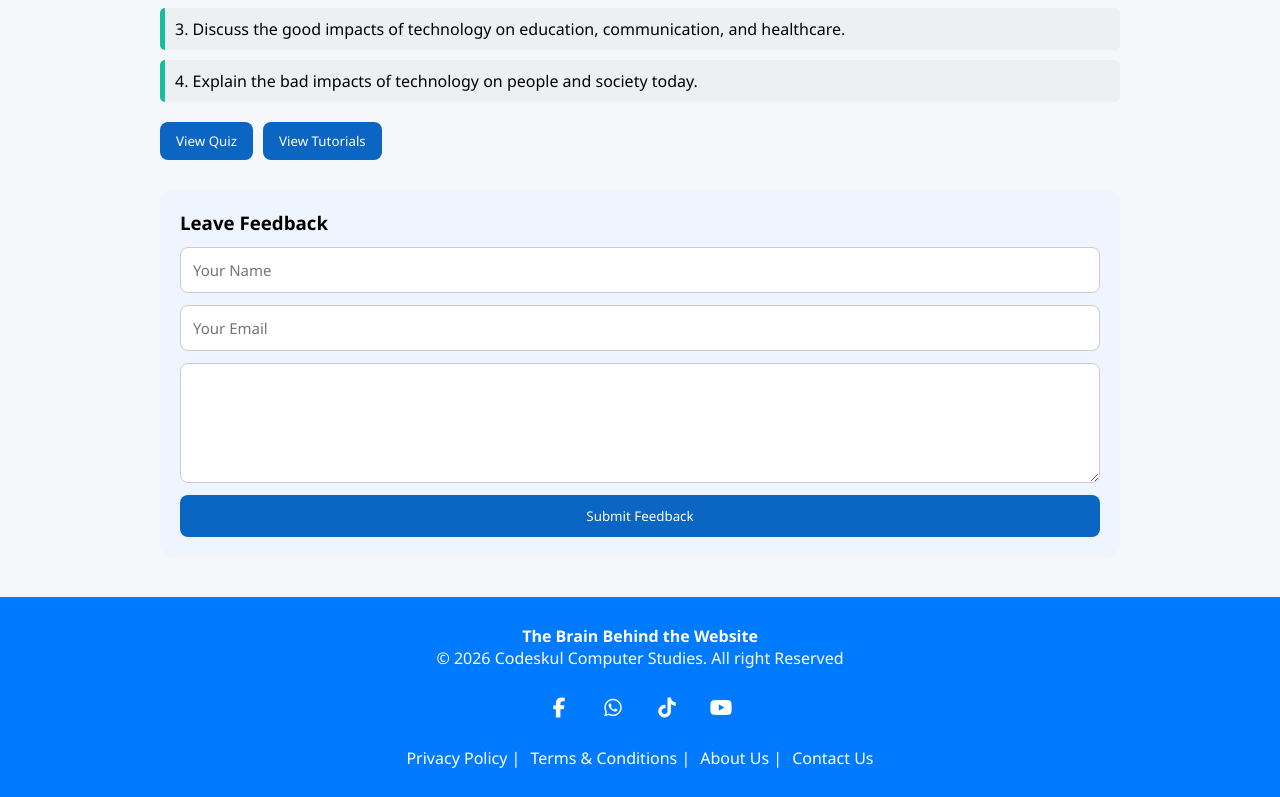
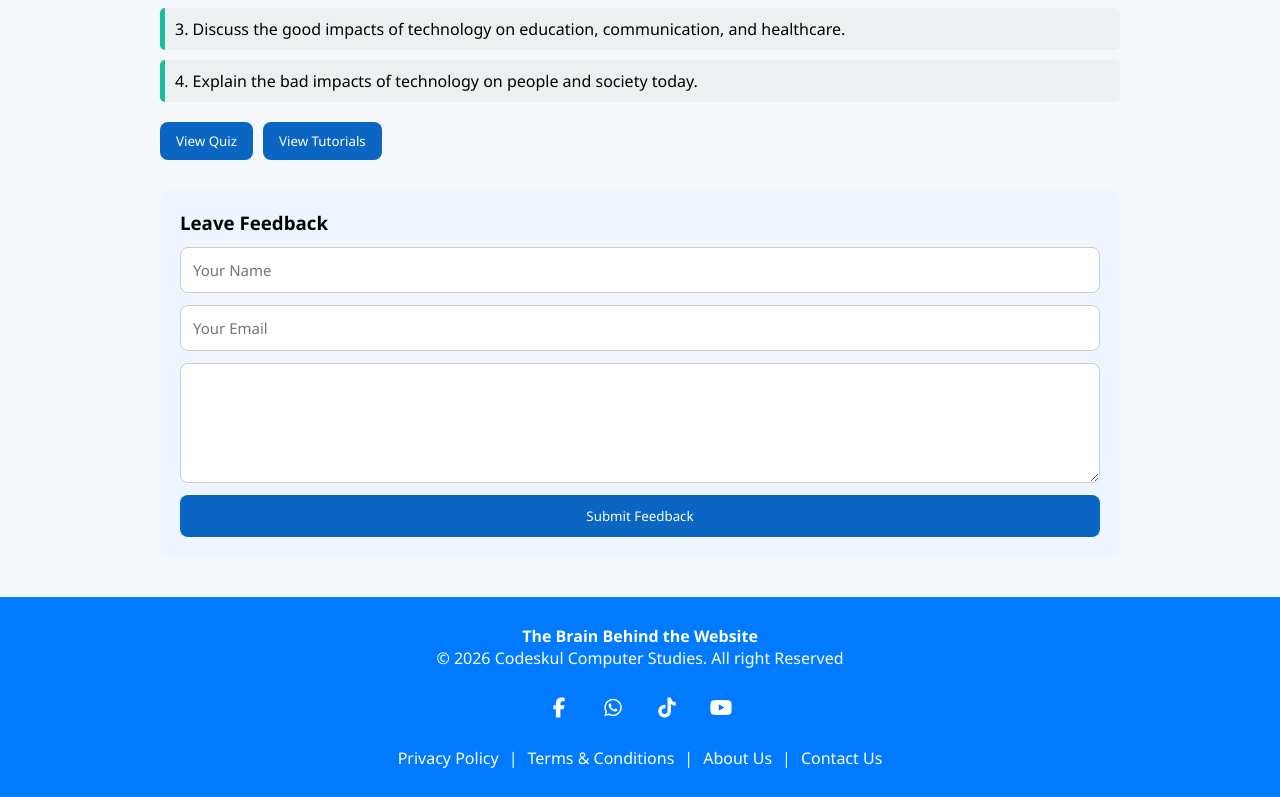
Before and after one commit to kalokohs095-web/codeskul-computer-stu, a plain HTML site: page introduction.html in a window 1280 px wide. Shown: the part 2622-3419 px from the top of the page. Drawn offline with Linux system fonts and the light colour scheme.

Commit message:
Update introduction.html

```diff
--- a/introduction.html
+++ b/introduction.html
@@ -2118,9 +2118,12 @@ two (2) main categories:
             </div>
 
                 <div class="footer-links">
-                    <a href="privacy.html">Privacy Policy |</a>
-                    <a href="terms.html">Terms & Conditions |</a>
-                    <a href="about.html">About Us |</a>
+                    <a href="privacy.html">Privacy Policy </a>
+                    <span>|</span>
+                    <a href="terms.html">Terms & Conditions </a>
+                    <span>|</span>
+                    <a href="about.html">About Us </a>
+                    <span>|</span>
                     <a href="contact.html">Contact Us</a>
                 </div>
 
```
